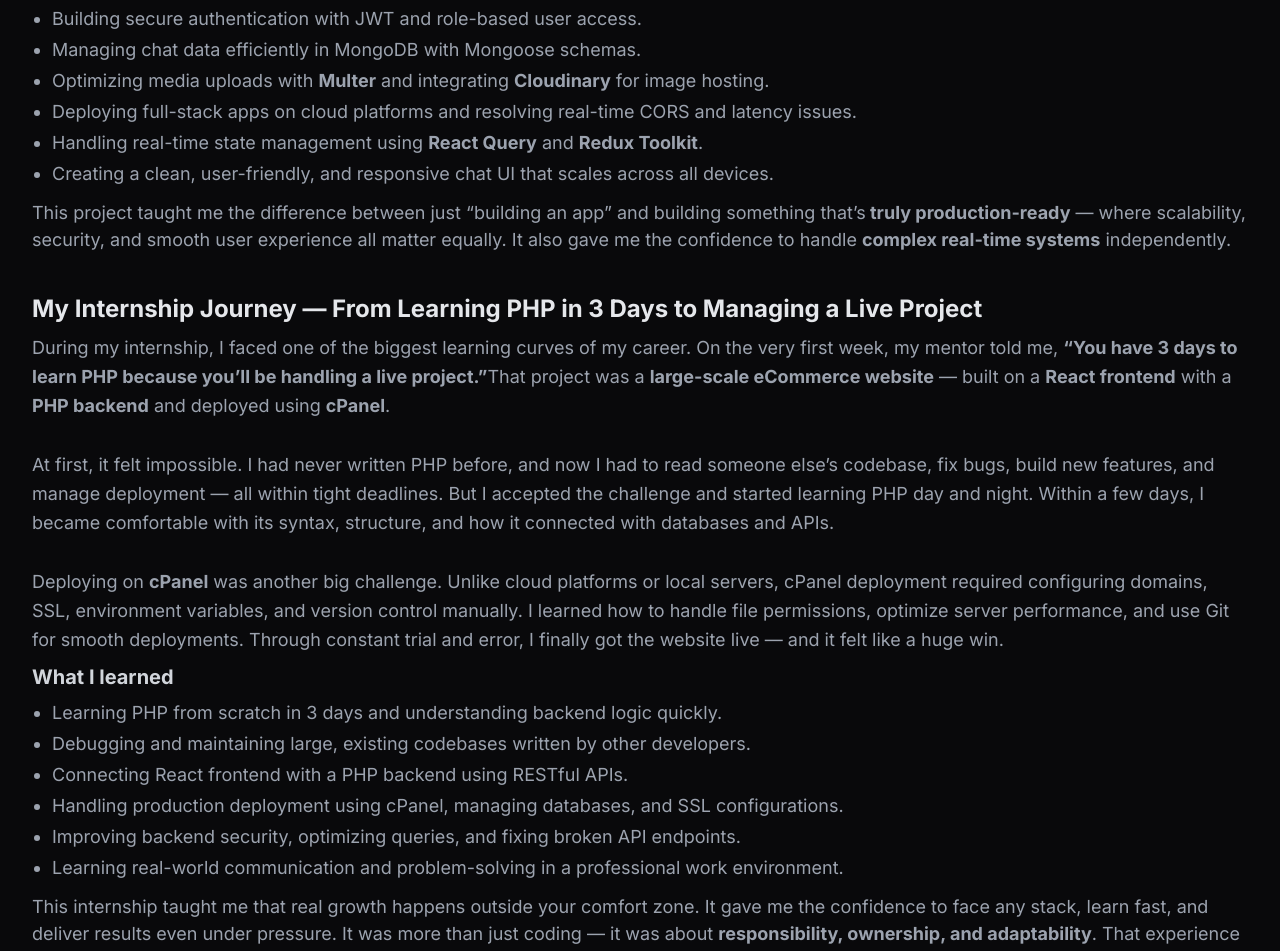
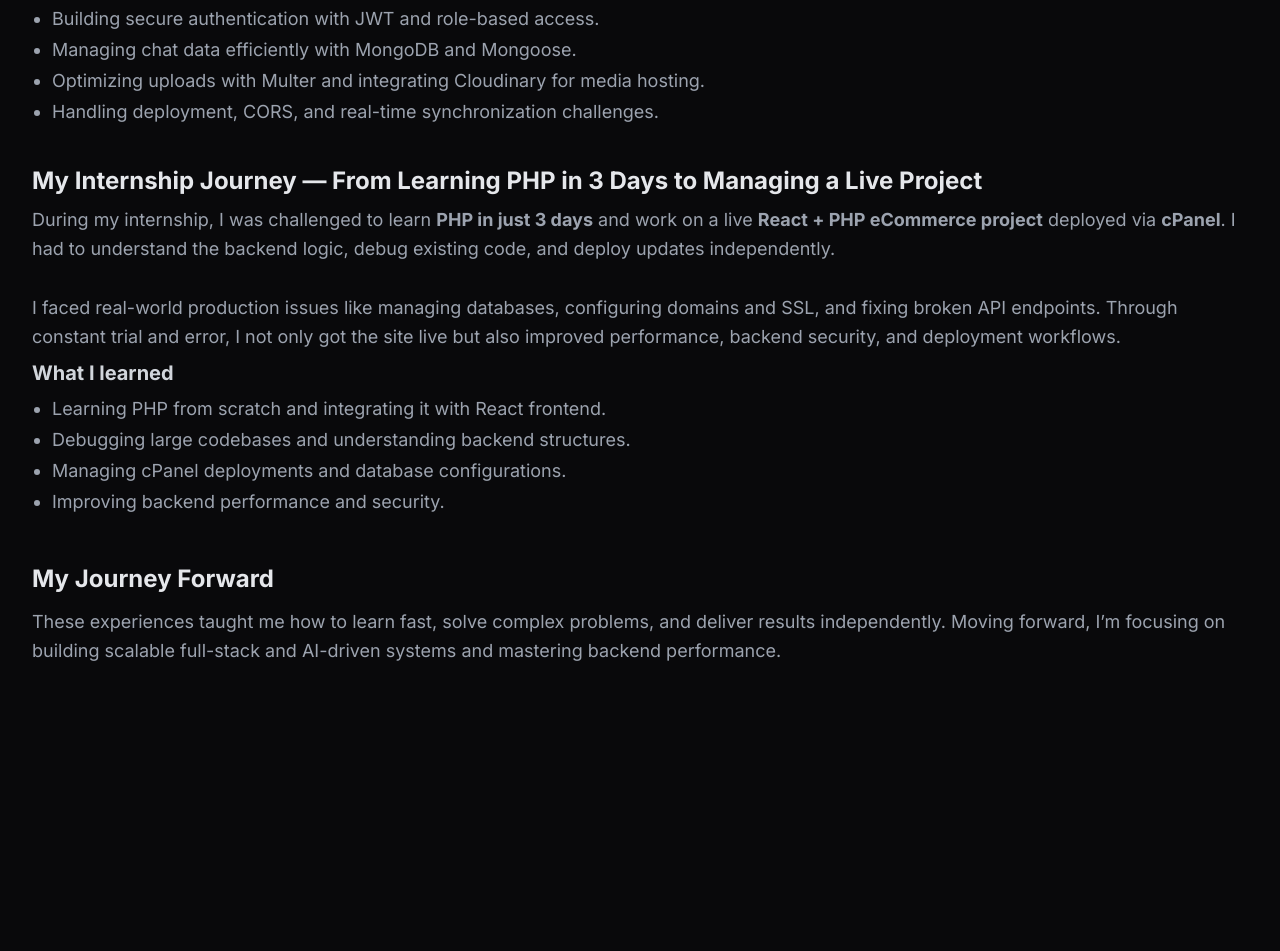
Before and after one commit to ankitsinghrajp/portfolio-website, a Next.js app: page /blog in a window 1280 px wide. Shown: the part 761-1712 px from the top of the page. After the commit the page ends 1515 px from the top, so only its background shows below. Built offline with nearby package versions, Linux system fonts and the light colour scheme.

Commit message:
adding loader

```diff
--- a/app/(main)/blog/page.js
+++ b/app/(main)/blog/page.js
@@ -1,3 +1,50 @@
+// ✅ SEO Metadata for Blog Page
+export const metadata = {
+  title: "What I’ve Learned | Ankit Singh Chouhan | Full Stack Developer",
+  description:
+    "Ankit Singh Chouhan shares his journey as a Full Stack Developer — from building a production-ready MERN Chat App with Socket.io to managing a live React + PHP eCommerce project during his internship. Learnings, challenges, and growth insights included.",
+  keywords: [
+    "Ankit Singh Chouhan blog",
+    "MERN Chat App",
+    "Socket.io project",
+    "React PHP internship",
+    "Full Stack Developer journey",
+    "MERN stack developer",
+    "PHP backend project",
+    "Web development experience",
+    "React projects",
+    "Next.js blog portfolio",
+  ],
+  openGraph: {
+    title: "What I’ve Learned | Ankit Singh Chouhan",
+    description:
+      "Journey of Ankit Singh Chouhan — from learning PHP in 3 days to building a real-time MERN Chat App and deploying production-ready full-stack projects.",
+    url: "https://your-portfolio-link.com/blog", // replace with your blog page URL
+    siteName: "Ankit Singh Portfolio",
+    images: [
+      {
+        url: "https://your-portfolio-link.com/og-blog-image.jpg", // optional preview image
+        width: 1200,
+        height: 630,
+        alt: "Ankit Singh Chouhan Blog - Developer Journey",
+      },
+    ],
+    locale: "en_IN",
+    type: "article",
+  },
+  twitter: {
+    card: "summary_large_image",
+    title: "What I’ve Learned | Ankit Singh Chouhan",
+    description:
+      "From building a MERN Chat App to managing a live React + PHP eCommerce project — the journey of Full Stack Developer Ankit Singh Chouhan.",
+    images: ["https://your-portfolio-link.com/og-blog-image.jpg"],
+  },
+  robots: {
+    index: true,
+    follow: true,
+  },
+};
+
 const Page = () => {
   return (
     <div className="p-4 md:p-8">
@@ -7,16 +54,16 @@
             What I&apos;ve Learned
           </h2>
           <div className="text-[18px] dark:text-gray-400 text-gray-700 leading-relaxed">
-            Over the past few months, I’ve grown tremendously as a full-stack developer by building and deploying
-            <b> real-world projects</b> and gaining valuable <b>industry experience</b> through my internship.
-            Two milestones stand out the most in my journey —
-            creating a <b>production-ready MERN Chat Application with Socket.io</b>
-            and working on a <b>large-scale React + PHP eCommerce project</b> during my internship.
+            Over the past few months, I’ve grown tremendously as a full-stack developer by building and deploying{" "}
+            <b>real-world projects</b> and gaining valuable <b>industry experience</b> through my internship.
+            Two milestones stand out the most in my journey — creating a{" "}
+            <b>production-ready MERN Chat Application with Socket.io</b> and working on a{" "}
+            <b>large-scale React + PHP eCommerce project</b> during my internship.
             Both experiences taught me the true meaning of learning fast, solving real problems, and working independently under pressure.
           </div>
         </div>
 
-        {/* MERN Chat App */}
+        {/* MERN Chat App Section */}
         <div className="my-10">
           <h3 className="text-2xl dark:text-gray-200 text-gray-600 mb-2 font-bold">
             MERN Chat App — Real-Time Communication at Scale
@@ -29,29 +76,22 @@
             <br /><br />
             One of the biggest challenges was implementing <b>real-time communication</b> without delays or inconsistencies.
             Socket.io became the backbone for instant message delivery and online status tracking.
-            I also integrated features like <b>“typing…” indicators</b>, <b>read receipts</b>, <b>file uploads (images, videos, documents)</b>,
+            I also integrated features like <b>“typing…” indicators</b>, <b>read receipts</b>, <b>file uploads</b>,
             and <b>authentication using JWT</b> to make it truly production-ready.
             <br /><br />
             For deployment, I optimized the backend API hosted on <b>Render</b> and ensured the frontend (React + Vite)
             remained fast and responsive across devices. The biggest learning came from debugging real-time events,
-            handling CORS issues between frontend and backend, and maintaining database synchronization under heavy user load.
+            handling CORS issues, and maintaining database synchronization under heavy load.
           </div>
 
           <h4 className="text-xl dark:text-gray-300 text-gray-700 my-2 font-bold">What I learned</h4>
           <ul className="list-disc flex flex-col gap-1 pl-5 text-[18px] dark:text-gray-400 text-gray-700">
-            <li>Setting up Socket.io for bidirectional real-time communication between client and server.</li>
-            <li>Building secure authentication with JWT and role-based user access.</li>
-            <li>Managing chat data efficiently in MongoDB with Mongoose schemas.</li>
-            <li>Optimizing media uploads with <b>Multer</b> and integrating <b>Cloudinary</b> for image hosting.</li>
-            <li>Deploying full-stack apps on cloud platforms and resolving real-time CORS and latency issues.</li>
-            <li>Handling real-time state management using <b>React Query</b> and <b>Redux Toolkit</b>.</li>
-            <li>Creating a clean, user-friendly, and responsive chat UI that scales across all devices.</li>
+            <li>Setting up Socket.io for bidirectional communication between client and server.</li>
+            <li>Building secure authentication with JWT and role-based access.</li>
+            <li>Managing chat data efficiently with MongoDB and Mongoose.</li>
+            <li>Optimizing uploads with Multer and integrating Cloudinary for media hosting.</li>
+            <li>Handling deployment, CORS, and real-time synchronization challenges.</li>
           </ul>
-          <div className="text-[18px] dark:text-gray-400 text-gray-700 mt-3">
-            This project taught me the difference between just “building an app” and building something that’s
-            <b> truly production-ready</b> — where scalability, security, and smooth user experience all matter equally.
-            It also gave me the confidence to handle <b>complex real-time systems</b> independently.
-          </div>
         </div>
 
         {/* Internship Experience */}
@@ -60,55 +100,28 @@
             My Internship Journey — From Learning PHP in 3 Days to Managing a Live Project
           </h3>
           <div className="text-[18px] dark:text-gray-400 text-gray-700 leading-relaxed">
-            During my internship, I faced one of the biggest learning curves of my career.
-            On the very first week, my mentor told me, <b>“You have 3 days to learn PHP because you’ll be handling a live project.”</b>
-            That project was a <b>large-scale eCommerce website</b> — built on a <b>React frontend</b> with a <b>PHP backend</b> and deployed using <b>cPanel</b>.
+            During my internship, I was challenged to learn <b>PHP in just 3 days</b> and work on a live <b>React + PHP eCommerce project</b> deployed via <b>cPanel</b>.
+            I had to understand the backend logic, debug existing code, and deploy updates independently.
             <br /><br />
-            At first, it felt impossible. I had never written PHP before, and now I had to read someone else’s codebase,
-            fix bugs, build new features, and manage deployment — all within tight deadlines.
-            But I accepted the challenge and started learning PHP day and night. Within a few days, I became comfortable with its syntax,
-            structure, and how it connected with databases and APIs.
-            <br /><br />
-            Deploying on <b>cPanel</b> was another big challenge. Unlike cloud platforms or local servers, cPanel deployment
-            required configuring domains, SSL, environment variables, and version control manually.
-            I learned how to handle file permissions, optimize server performance, and use Git for smooth deployments.
-            Through constant trial and error, I finally got the website live — and it felt like a huge win.
+            I faced real-world production issues like managing databases, configuring domains and SSL, and fixing broken API endpoints.
+            Through constant trial and error, I not only got the site live but also improved performance, backend security, and deployment workflows.
           </div>
 
           <h4 className="text-xl dark:text-gray-300 text-gray-700 my-2 font-bold">What I learned</h4>
           <ul className="list-disc flex flex-col gap-1 pl-5 text-[18px] dark:text-gray-400 text-gray-700">
-            <li>Learning PHP from scratch in 3 days and understanding backend logic quickly.</li>
-            <li>Debugging and maintaining large, existing codebases written by other developers.</li>
-            <li>Connecting React frontend with a PHP backend using RESTful APIs.</li>
-            <li>Handling production deployment using cPanel, managing databases, and SSL configurations.</li>
-            <li>Improving backend security, optimizing queries, and fixing broken API endpoints.</li>
-            <li>Learning real-world communication and problem-solving in a professional work environment.</li>
+            <li>Learning PHP from scratch and integrating it with React frontend.</li>
+            <li>Debugging large codebases and understanding backend structures.</li>
+            <li>Managing cPanel deployments and database configurations.</li>
+            <li>Improving backend performance and security.</li>
           </ul>
-
-          <div className="text-[18px] dark:text-gray-400 text-gray-700 mt-3">
-            This internship taught me that real growth happens outside your comfort zone.
-            It gave me the confidence to face any stack, learn fast, and deliver results even under pressure.
-            It was more than just coding — it was about <b>responsibility, ownership, and adaptability</b>.
-            That experience shaped the way I approach every new technology today.
-          </div>
         </div>
 
         {/* Conclusion */}
         <div className="my-12">
-          <h3 className="text-2xl dark:text-gray-200 text-gray-600 mb-3 font-bold">
-            My Journey Forward
-          </h3>
+          <h3 className="text-2xl dark:text-gray-200 text-gray-600 mb-3 font-bold">My Journey Forward</h3>
           <div className="text-[18px] dark:text-gray-400 text-gray-700 leading-relaxed">
-            Both the <b>MERN Chat App</b> and my <b>internship experience</b> gave me something priceless —
-            the mindset of a developer who can take on challenges, learn rapidly, and execute with confidence.
-            From learning new technologies overnight to deploying production-ready systems,
-            I’ve realized that true growth comes from being curious, persistent, and never afraid to fail.
-            <br /><br />
-            Moving forward, I’m focusing on <b>building scalable full-stack and AI-driven systems</b>,
-            refining my backend expertise, and continuously learning advanced tools that shape the future of software engineering.
-            <br /><br />
-            Every project, every late-night debug session, and every real-world challenge has shaped me into who I am today —
-            a passionate developer with the hunger to build, innovate, and lead.
+            These experiences taught me how to learn fast, solve complex problems, and deliver results independently.
+            Moving forward, I’m focusing on building scalable full-stack and AI-driven systems and mastering backend performance.
           </div>
         </div>
       </div>
--- a/app/layout.js
+++ b/app/layout.js
@@ -2,8 +2,6 @@
 import "./globals.css";
 import { ThemeProvider } from "@/components/theme-provider";
 import Header from "@/components/header";
-import Footer from "@/components/fotter";
-
 const inter = Inter({
   subsets: ["latin"],
   variable: "--font-inter",
@@ -11,28 +9,69 @@
 });
 
 export const metadata = {
-  title: "Ankit Singh | Full Stack Developer | Student",
+  title: "Ankit Singh Chouhan | Full Stack Developer | MERN & PHP Developer",
   description:
-    "I am a full stack developer skilled in Next.js, React, Node.js, MySQL and MongoDB. Open to placements and freelance projects. Check out my projects, resume, and contact info.",
+    "Ankit Singh Chouhan — a passionate Full Stack Developer skilled in Next.js, React, Node.js, Express, MongoDB, MySQL, and PHP. Open to placements and freelance opportunities. Explore my projects, resume, and contact info.",
+  keywords: [
+    "Ankit Singh Chouhan",
+    "Full Stack Developer",
+    "MERN Developer",
+    "React Developer",
+    "Next.js Developer",
+    "Node.js Developer",
+    "PHP Developer",
+    "Web Developer Portfolio",
+    "Freelance Developer",
+    "Software Engineer",
+  ],
+  author: "Ankit Singh Chouhan",
+  openGraph: {
+    title: "Ankit Singh Chouhan | Full Stack Developer",
+    description:
+      "Portfolio of Ankit Singh Chouhan — Full Stack Developer skilled in MERN stack, PHP, and modern web technologies.",
+    url: "https://ankits-portfolio-omega.vercel.app/",
+    siteName: "Ankit Singh Portfolio",
+    images: [
+      {
+        url: "https://your-portfolio-link.com/og-image.jpg",
+        width: 1200,
+        height: 630,
+        alt: "Ankit Singh Chouhan Portfolio Preview",
+      },
+    ],
+    locale: "en_IN",
+    type: "website",
+  },
+  twitter: {
+    card: "summary_large_image",
+    title: "Ankit Singh Chouhan | Full Stack Developer",
+    description:
+      "Explore Ankit Singh Chouhan’s portfolio — Full Stack Developer skilled in MERN, PHP, and scalable systems.",
+    creator: "@AnkitSingh84347",
+    images: ["https://your-portfolio-link.com/og-image.jpg"],
+  },
+  robots: {
+    index: true,
+    follow: true,
+  },
 };
 
 export default function RootLayout({ children }) {
   return (
     <html lang="en" suppressHydrationWarning>
       <body className={`${inter.className} dark:bg-[#09090b] bg-[#EEEEFF]`}>
+
         <ThemeProvider
-         attribute="class"
-            defaultTheme="dark"
-            enableSystem
-            disableTransitionOnChange
+          attribute="class"
+          defaultTheme="dark"
+          enableSystem
+          disableTransitionOnChange
         >
-        <header className="">
-          <Header/>
-        </header>
-        <main className="min-h-screen mt-20 mb-2">
-                 {children}
-        </main>
 
+          <header>
+            <Header />
+          </header>
+          <main className="min-h-screen mt-20 mb-2">{children}</main>
         </ThemeProvider>
       </body>
     </html>
--- a/package.json
+++ b/package.json
@@ -16,12 +16,14 @@
     "clsx": "^2.1.1",
     "embla-carousel-autoplay": "^8.6.0",
     "embla-carousel-react": "^8.6.0",
+    "framer-motion": "^12.23.24",
     "lucide-react": "^0.511.0",
     "next": "15.1.8",
     "next-themes": "^0.4.6",
     "react": "^19.0.0",
     "react-dom": "^19.0.0",
     "react-hook-form": "^7.56.4",
+    "react-spinners": "^0.17.0",
     "tailwind-merge": "^3.3.0",
     "tailwindcss-animate": "^1.0.7"
   },
```
Also changed, not shown: app/(main)/projects/page.js (+69 -21 lines), app/loading.js (added, +15 -0 lines), 1 other file (tests, documents, lock files or other folders).
